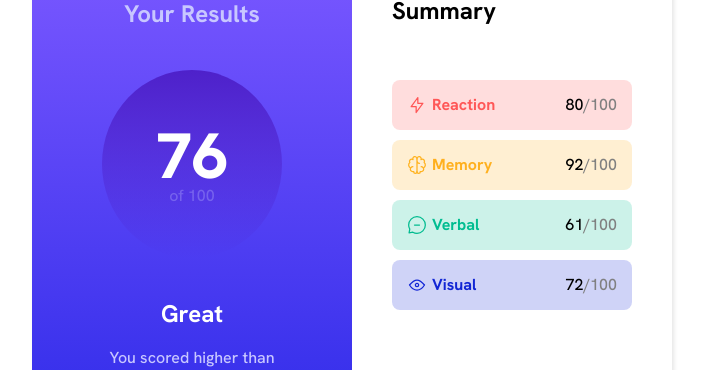
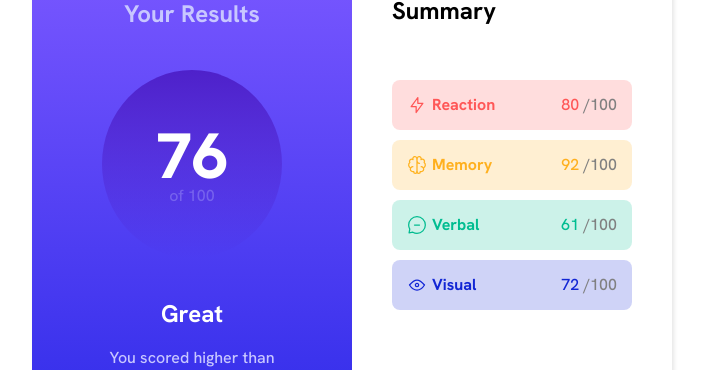
Before and after one commit to TylerAycock/result-summary, a React (Vite) app: page / in a window 1280 px wide. Shown: the part 190-560 px from the top of the page, without its empty margins (288-993 px from the left). Built offline with nearby package versions, Linux system fonts and the light colour scheme.

Commit message:
removed mapping for ind categories

```diff
--- a/src/components/Results.css
+++ b/src/components/Results.css
@@ -43,6 +43,26 @@
     gap: 5px;
 }
 
+.reaction{
+    color: hsl(0, 100%, 67%);
+    background: hsla(0, 100%, 67%, .2);
+}
+
+.memory{
+    color:hsl(39, 100%, 56%);
+    background: hsla(39, 100%, 56%, .2) ;
+}
+
+.verbal{
+    color: hsl(166, 100%, 37%);
+    background: hsla(166, 100%, 37%, .2);
+}
+
+.visual{
+    color: hsl(234, 85%, 45%) ;
+    background: hsla(234, 85%, 45%, .2);
+}
+
 button{
     cursor: pointer;
     padding: 15px 50px;
--- a/src/components/Results.jsx
+++ b/src/components/Results.jsx
@@ -27,47 +27,74 @@
   // arr to pass along the individual scores from the original arr
   const scoreArr = data.map((item) => item.score);
 
-  const colors = [
-    "hsl(0, 100%, 67%)",
-    "hsl(39, 100%, 56%)",
-    "hsl(166, 100%, 37%)",
-    "hsl(234, 85%, 45%)",
-  ];
-  const backgroundColors = [
-    "hsla(0, 100%, 67%, .2)",
-    "hsla(39, 100%, 56%, .2)",
-    "hsla(166, 100%, 37%, .2)",
-    "hsla(234, 85%, 45%, .2)",
-  ];
+  // const colors = [
+  //   "hsl(0, 100%, 67%)",
+  //   "hsl(39, 100%, 56%)",
+  //   "hsl(166, 100%, 37%)",
+  //   "hsl(234, 85%, 45%)",
+  // ];
+  // const backgroundColors = [
+  //   "hsla(0, 100%, 67%, .2)",
+  //   "hsla(39, 100%, 56%, .2)",
+  //   "hsla(166, 100%, 37%, .2)",
+  //   "hsla(234, 85%, 45%, .2)",
+  // ];
 
-  const testResults = data.map((item, index) => {
-    const color = colors[index];
-    const backgroundColor = backgroundColors[index];
+  // const testResults = data.map((item, index) => {
+  //   const color = colors[index];
+  //   const backgroundColor = backgroundColors[index];
 
-    return (
-      <div
-        key={index}
-        className="category"
-        style={{ backgroundColor: backgroundColor }}
-      >
-        <div className="icon-container">
-          <img src={item.icon} alt={`${item.category} Icon`} />
-          <h3 style={{ color }}>{item.category}</h3>
-        </div>
-        <p>
-          {item.score}
-          <span>/100</span>
-        </p>
-      </div>
-    );
-  });
+  //   return (
+  //     <div
+  //       key={index}
+  //       className="category"
+  //       style={{ backgroundColor: backgroundColor }}
+  //     >
+  //       <div className="icon-container">
+  //         <img src={item.icon} alt={`${item.category} Icon`} />
+  //         <h3 style={{ color }}>{item.category}</h3>
+  //       </div>
+  //       <p>
+  //         {item.score}
+  //         <span>/100</span>
+  //       </p>
+  //     </div>
+  //   );
+  // });
 
   return (
     <div className="main-container">
       <Score scoreArr={scoreArr} />
       <div className="summary__container">
         <h2>Summary</h2>
-        <div className="category__container">{testResults}</div>
+        <div className="category__container">
+          <div className="category reaction">
+            <div className="icon-container">
+            <svg xmlns="http://www.w3.org/2000/svg" width="20" height="20" fill="none" viewBox="0 0 20 20"><path stroke="#F55" strokeLinecap="round" strokeLinejoin="round" strokeWidth="1.25" d="M10.833 8.333V2.5l-6.666 9.167h5V17.5l6.666-9.167h-5Z"/></svg>
+            <h3>Reaction</h3>
+            </div>
+            <p>80 <span>/100</span></p>
+          </div>
+          <div className="category memory">
+          <div className="icon-container">
+          <svg xmlns="http://www.w3.org/2000/svg" width="20" height="20" fill="none" viewBox="0 0 20 20"><path stroke="#FFB21E" strokeLinecap="round" strokeLinejoin="round" strokeWidth="1.25" d="M5.833 11.667a2.5 2.5 0 1 0 .834 4.858"/><path stroke="#FFB21E" strokeLinecap="round" strokeLinejoin="round" strokeWidth="1.25" d="M3.553 13.004a3.333 3.333 0 0 1-.728-5.53m.025-.067a2.083 2.083 0 0 1 2.983-2.824m.199.054A2.083 2.083 0 1 1 10 3.75v12.917a1.667 1.667 0 0 1-3.333 0M10 5.833a2.5 2.5 0 0 0 2.5 2.5m1.667 3.334a2.5 2.5 0 1 1-.834 4.858"/><path stroke="#FFB21E" strokeLinecap="round" strokeLinejoin="round" strokeWidth="1.25" d="M16.447 13.004a3.334 3.334 0 0 0 .728-5.53m-.025-.067a2.083 2.083 0 0 0-2.983-2.824M10 3.75a2.085 2.085 0 0 1 2.538-2.033 2.084 2.084 0 0 1 1.43 2.92m-.635 12.03a1.667 1.667 0 0 1-3.333 0"/></svg>
+          <h3>Memory</h3>
+            </div>
+            <p>92 <span>/100</span></p>
+          </div>
+          <div className="category verbal">
+             <div className="icon-container">
+             <svg xmlns="http://www.w3.org/2000/svg" width="20" height="20" fill="none" viewBox="0 0 20 20"><path stroke="#00BB8F" strokeLinecap="round" strokeLinejoin="round" strokeWidth="1.25" d="M7.5 10h5M10 18.333A8.333 8.333 0 1 0 1.667 10c0 1.518.406 2.942 1.115 4.167l-.699 3.75 3.75-.699A8.295 8.295 0 0 0 10 18.333Z"/></svg>          <h3>Verbal</h3>
+            </div>
+            <p>61 <span>/100</span></p>
+          </div>
+          <div className="category visual">
+          <div className="icon-container">
+          <svg xmlns="http://www.w3.org/2000/svg" width="20" height="20" fill="none" viewBox="0 0 20 20"><path stroke="#1125D6" strokeLinecap="round" strokeLinejoin="round" strokeWidth="1.25" d="M10 11.667a1.667 1.667 0 1 0 0-3.334 1.667 1.667 0 0 0 0 3.334Z"/><path stroke="#1125D6" strokeLinecap="round" strokeLinejoin="round" strokeWidth="1.25" d="M17.5 10c-1.574 2.492-4.402 5-7.5 5s-5.926-2.508-7.5-5C4.416 7.632 6.66 5 10 5s5.584 2.632 7.5 5Z"/></svg>          <h3>Visual</h3>
+            </div>
+            <p>72 <span>/100</span></p>
+          </div>
+        </div>
         <button>continue</button>
       </div>
     </div>
```
